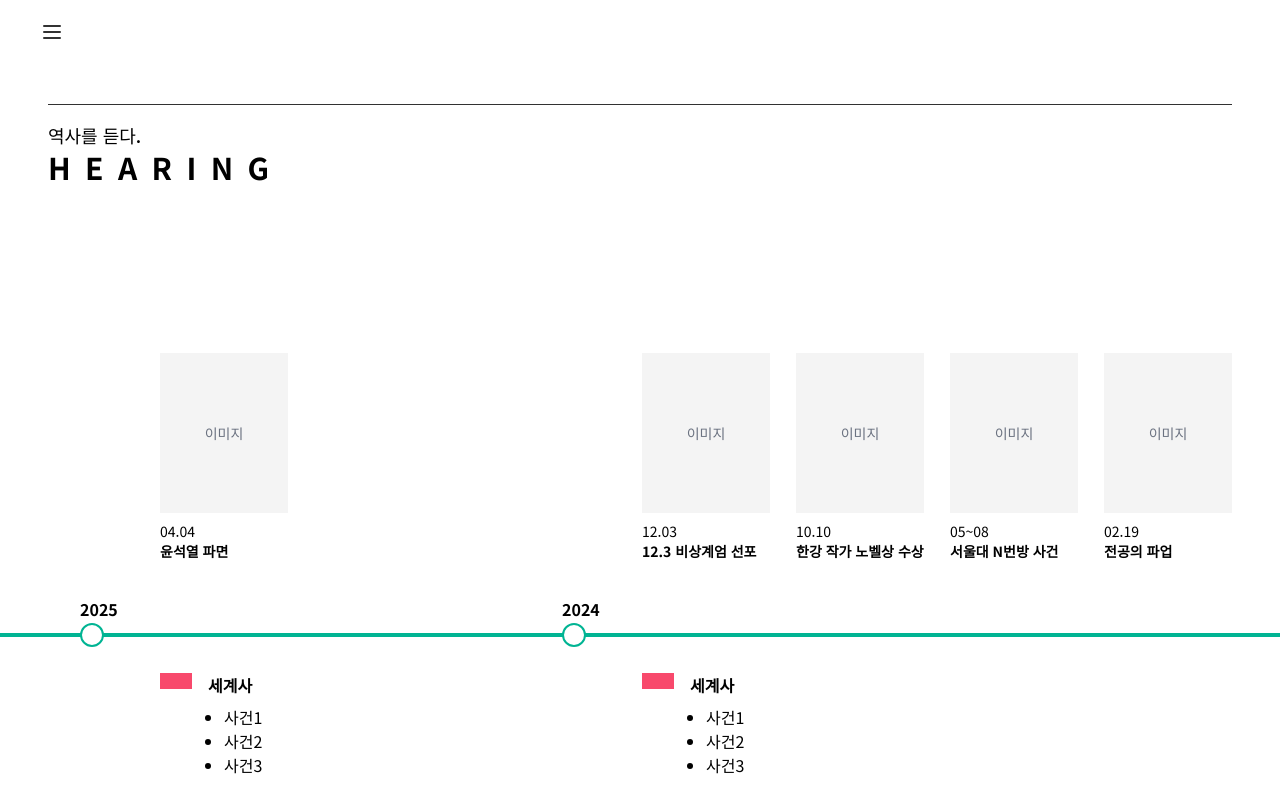
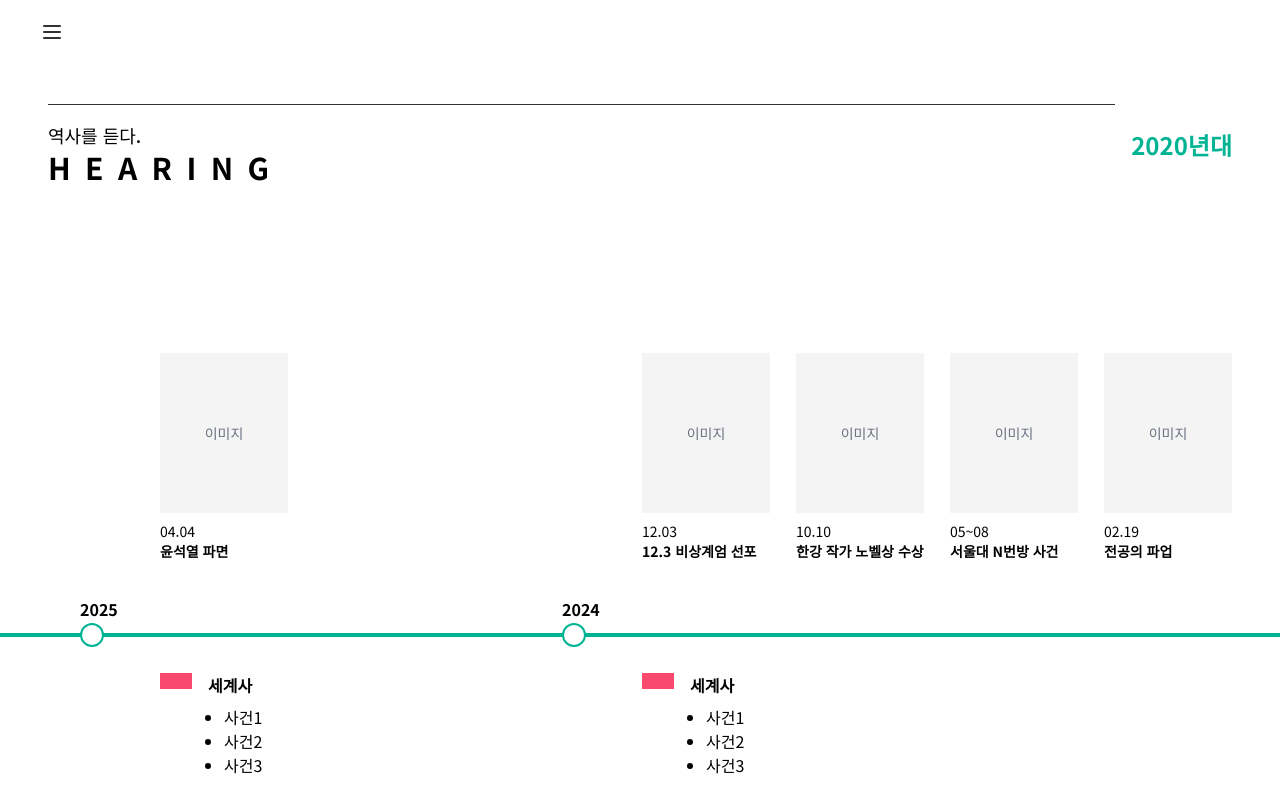
Before and after one commit to team-hearing/hearing-frontend, a Next.js app: page /timeline in a window 1280 px wide. Shown: the top 812 px of the page. Built offline with nearby package versions, Linux system fonts and the light colour scheme.

Commit message:
feat: 타임라인 현재 위치 추가

```diff
--- a/src/app/timeline/components/TimelineTitle.tsx
+++ b/src/app/timeline/components/TimelineTitle.tsx
@@ -1,17 +1,38 @@
 interface TimelineTitleProps {
   subtitle?: string;
   title?: string;
+  currentYear?: number;
 }
 
 export default function TimelineTitle({
   subtitle = "역사를 듣다.",
-  title = "H E A R I N G"
+  title = "H E A R I N G",
+  currentYear
 }: TimelineTitleProps) {
+
+  const getDecade = (year?: number) => {
+    if (!year) return "";
+    const decade = Math.floor(year / 10) * 10;
+    return `${decade}년대`;
+  };
+
   return (
     <div className="p-10 px-12">
-      <div className="w-full h-px bg-gray-dark mb-4" />
-      <h2 className="text-lg font-medium">{subtitle}</h2>
-      <h1 className="text-3xl font-bold tracking-widest">{title}</h1>
+      <div className="flex justify-between items-center">
+        <div className="flex-1">
+          <div className="w-full h-px bg-gray-dark mb-4" />
+          <h2 className="text-lg font-medium">{subtitle}</h2>
+          <h1 className="text-3xl font-bold tracking-widest">{title}</h1>
+        </div>
+
+        {currentYear && (
+          <div className="flex items-end ml-4">
+            <span className="text-2xl font-bold text-primary hidden sm:block navigation-year">
+              {getDecade(currentYear)}
+            </span>
+          </div>
+        )}
+      </div>
     </div>
   );
 }
--- a/src/app/timeline/hooks/useHorizontalScroll.ts
+++ b/src/app/timeline/hooks/useHorizontalScroll.ts
@@ -1,6 +1,10 @@
 import { useRef, useEffect } from "react";
 
-export default function useHorizontalScroll() {
+interface HorizontalScrollOptions {
+  onScroll?: (container: HTMLDivElement) => void;
+}
+
+export default function useHorizontalScroll(options: HorizontalScrollOptions = {}) {
   const scrollRef = useRef<HTMLDivElement>(null);
 
   useEffect(() => {
@@ -27,12 +31,20 @@ export default function useHorizontalScroll() {
       }
     };
 
+    const handleScroll = () => {
+      if (options.onScroll) {
+        options.onScroll(container);
+      }
+    };
+
     container.addEventListener("wheel", handleWheel, { passive: false });
+    container.addEventListener("scroll", handleScroll);
 
     return () => {
       container.removeEventListener("wheel", handleWheel);
+      container.removeEventListener("scroll", handleScroll);
     };
-  }, []);
+  }, [options]);
 
   return scrollRef;
 }
--- a/src/app/timeline/page.tsx
+++ b/src/app/timeline/page.tsx
@@ -1,4 +1,5 @@
 "use client";
+import { useState } from "react";
 import TimelineBlock from "./components/TimelineBlock";
 import { timelineData } from "./components/timelineData";
 import Navigation from "../components/Navigation";
@@ -6,7 +7,35 @@ import TimelineTitle from "./components/TimelineTitle";
 import useHorizontalScroll from "./hooks/useHorizontalScroll";
 
 export default function Timeline() {
-  const scrollRef = useHorizontalScroll();
+  const [currentYear, setCurrentYear] = useState<number | undefined>(
+    timelineData.length > 0 ? timelineData[0].year : undefined
+  );
+
+  // 스크롤 이벤트 핸들러 - 현재 보이는 연도 감지
+  const handleScroll = (container: HTMLDivElement) => {
+    const blockElements = container.querySelectorAll(".snap-start");
+    if (blockElements.length === 0) return;
+
+    // 각 블록의 위치를 검사하여 현재 보이는 블록 찾기
+    let currentIndex = 0;
+    blockElements.forEach((block, index) => {
+      const blockLeft = (block as HTMLElement).offsetLeft;
+      // 화면 중앙에 가장 가까운 블록 찾기
+      if (blockLeft - container.scrollLeft < container.clientWidth / 2) {
+        currentIndex = index;
+      }
+    });
+
+    // 현재 연도 업데이트
+    if (currentIndex >= 0 && currentIndex < timelineData.length) {
+      setCurrentYear(timelineData[currentIndex].year);
+    }
+  };
+
+  // 커스텀 스크롤 훅 사용
+  const scrollRef = useHorizontalScroll({
+    onScroll: handleScroll
+  });
 
   return (
     <div className="w-full h-screen flex flex-col bg-white">
@@ -15,7 +44,7 @@ export default function Timeline() {
       </div>
 
       {/* 타이틀 영역 */}
-      <TimelineTitle />
+      <TimelineTitle currentYear={currentYear} />
 
       {/* 타임라인 컨텐츠 영역 */}
       <div className="flex-grow flex flex-col relative">
@@ -30,7 +59,7 @@ export default function Timeline() {
           >
             <div className="flex gap-60 min-w-max relative z-10">
               {timelineData.map((block) => (
-                <div key={block.year} className="snap-start scroll-mx-12">
+                <div key={block.year} className="snap-start scroll-mx-12" data-year={block.year}>
                   <TimelineBlock data={block} />
                 </div>
               ))}
```
